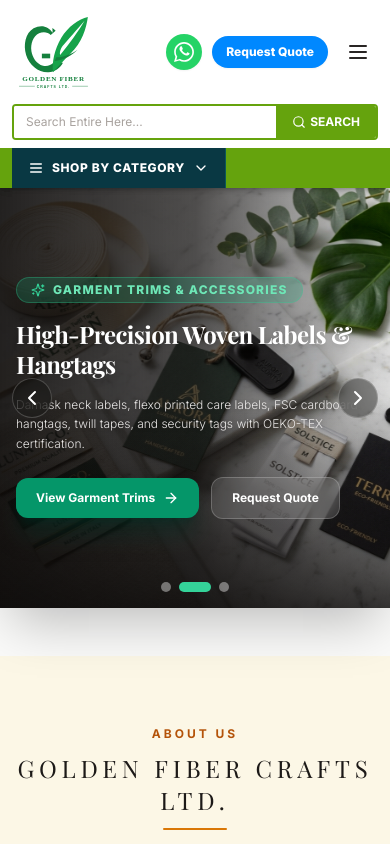
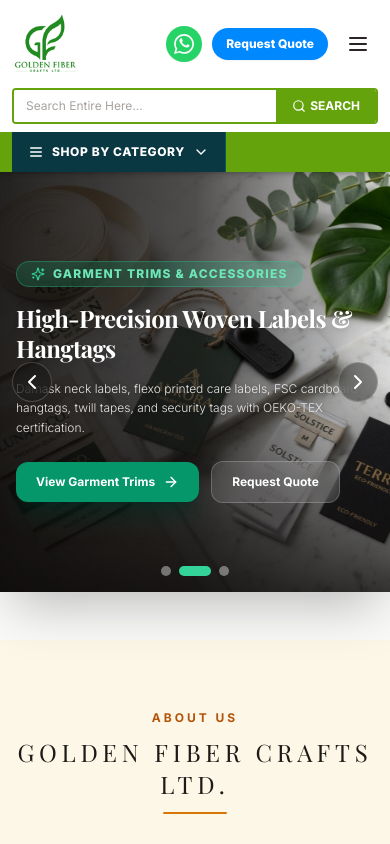
Before and after one commit to goldenfibercraftsltd-collab/goldenfibercraftsltd, a React (Vite) app: page / in a window 390 px wide. Shown: the top 844 px of the page. Built offline with nearby package versions, Linux system fonts and the light colour scheme; a web font is replaced by a local one.

Commit message:
Update src/components/Header.tsx - Material info images, standalone logo, mobile friendly

```diff
--- a/src/components/Header.tsx
+++ b/src/components/Header.tsx
@@ -78,9 +78,9 @@
             title="Golden Fiber Crafts Ltd. - Home"
           >
             <img
-              src="/logo.svg"
+              src="/logo.png"
               alt="Golden Fiber Crafts Ltd."
-              className="h-20 sm:h-24 md:h-28 w-auto object-contain"
+              className="h-16 sm:h-20 md:h-24 w-auto object-contain"
             />
           </Link>
 
```
